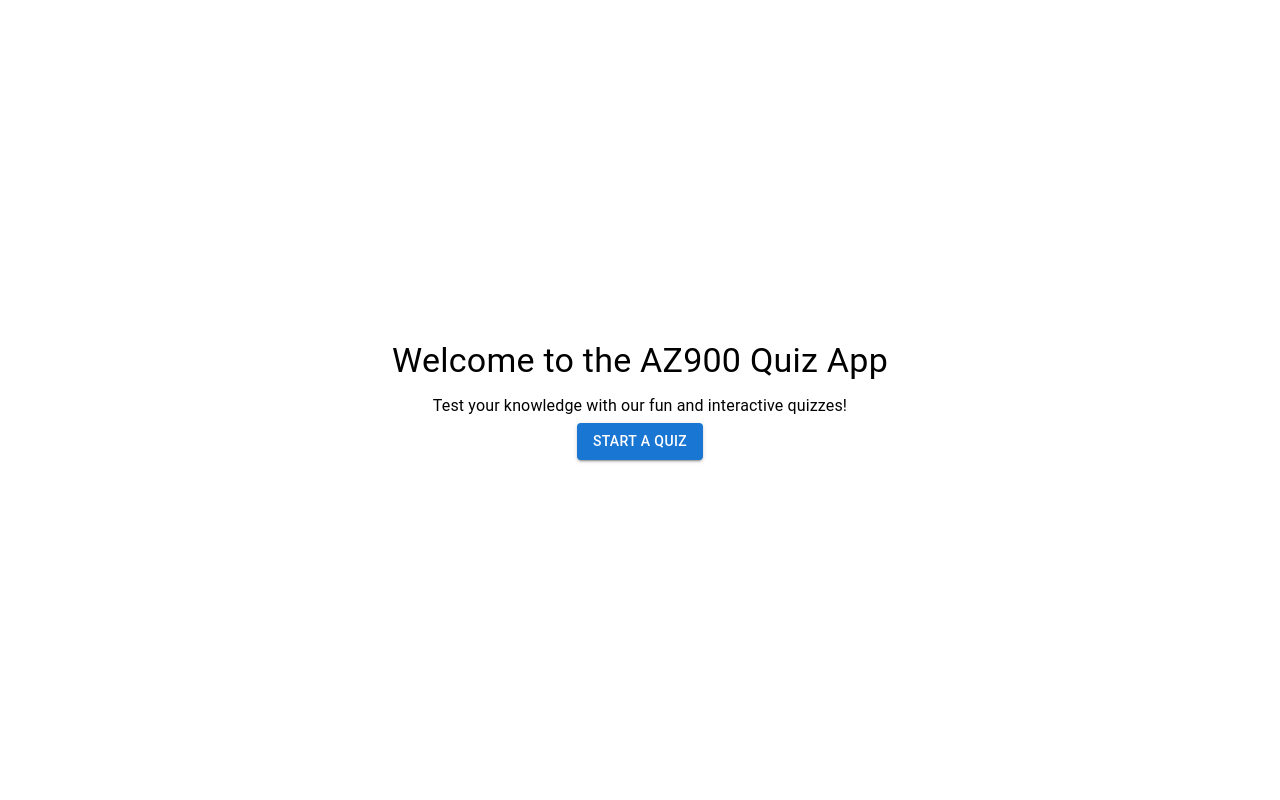
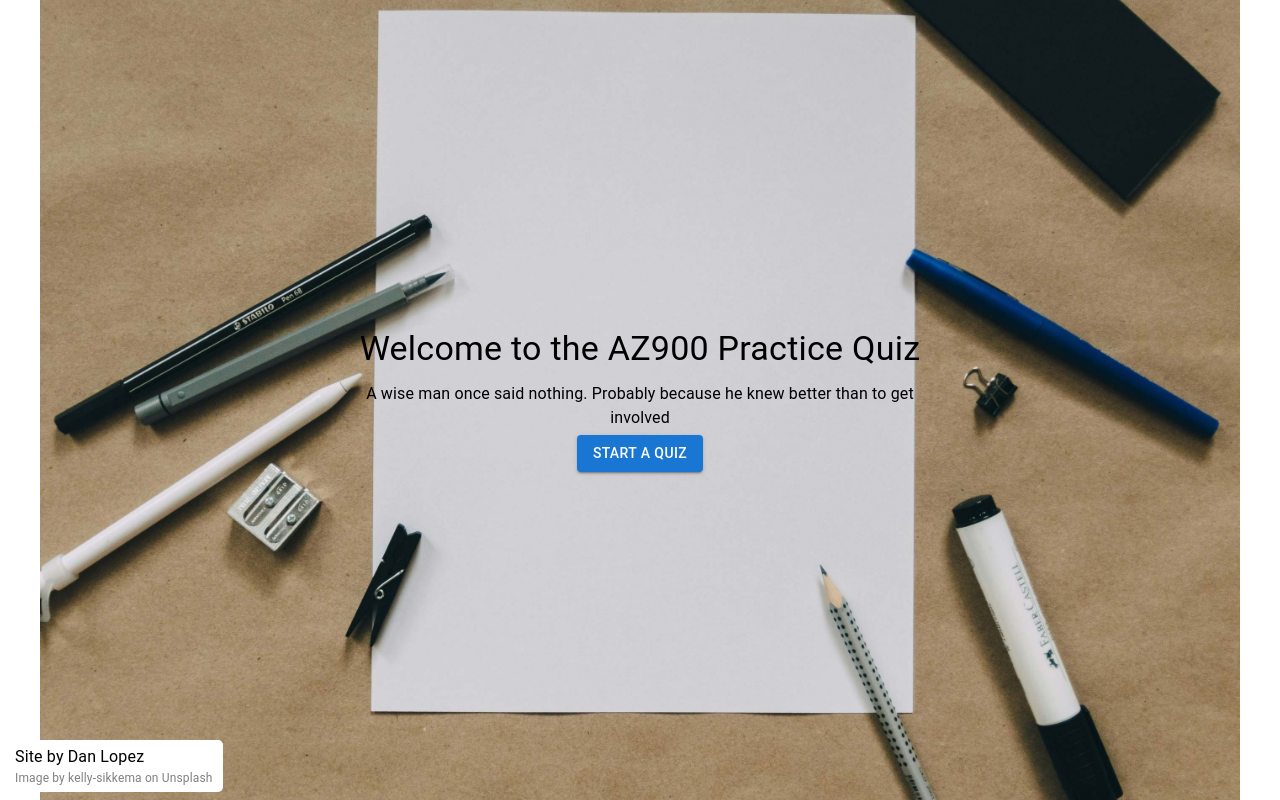
Before and after one commit to TheThinkPotato/AZ900-Quiz, a React (Create React App) app: page / in a window 1280 px wide. Built offline with nearby package versions, Linux system fonts and the light colour scheme.

Commit message:
Add bg image on home page and quiz setup page. Updated styling. General House cleaning

```diff
--- /dev/null
+++ b/src/Components/Attribute.tsx
@@ -0,0 +1,23 @@
+import { Typography } from "@mui/material";
+
+const Attribute = () => {
+  return (
+    <div style={{ position: "absolute", bottom: "2px", left: "5px" }}>
+      <Typography
+        gutterBottom
+        sx={{
+          backgroundColor: "white",
+          padding: "5px 10px 5px 10px",
+          borderRadius: "5px",
+        }}
+      >
+        Site by Dan Lopez
+        <div style={{ fontSize: "12px", color: "gray" }}>
+          Image by kelly-sikkema on Unsplash
+        </div>
+      </Typography>
+    </div>
+  );
+};
+
+export default Attribute;
--- a/src/Components/QuizQuestion.tsx
+++ b/src/Components/QuizQuestion.tsx
@@ -76,6 +76,7 @@ const QuizQuestion = ({
         minHeight: "600px",
         maxHeight: "100vh",
         height: "auto",
+        backgroundColor: "rgba(255, 255, 255)",
       }}
     >
       <article style={{ display: "flex", flexDirection: "column", flex: 1, marginInline: "1%",         overflowY: "auto", }}>
--- a/src/Pages/Home.tsx
+++ b/src/Pages/Home.tsx
@@ -1,25 +1,56 @@
-import React from 'react';
-import { Container, Typography, Button } from '@mui/material';
-import { useNavigate } from 'react-router-dom';
+import React from "react";
+import { Container, Typography, Button } from "@mui/material";
+import { useNavigate } from "react-router-dom";
+import Attribute from "../Components/Attribute";
 
-const Home: React.FC = () => {
+const Home = () => {
   const navigate = useNavigate();
 
   const handleStartQuiz = () => {
-    navigate('/setup-quiz');
+    navigate("/setup-quiz");
   };
 
+  const randomQuizQuotes = [
+    'Knowledge is knowing a tomato is a fruit; wisdom is not putting it in a fruit salad" — Miles Kington',
+    "A wise man once said nothing. Probably because he knew better than to get involved",
+
+    "I came for the quiz, stayed for the glory, and left with random facts I’ll never use again… until the next quiz!",
+    "Winning a quiz doesn’t mean I know everything… it just means I guessed better than everyone else.",
+    "I’m not a quiz whiz, but I know enough to know I’m not a quiz whiz.",
+    "The best part about winning a quiz? Discovering that all those useless facts I hoarded actually have a purpose.",
+    "I thought I was just learning random trivia… turns out I was secretly training to become the ultimate quiz champion",
+    "A quiz win today, eternal random-fact superiority tomorrow.",
+    "Quiz victories are like Wi-Fi passwords — once you have them, you suddenly feel smarter than everyone else.",
+  ];
+
   return (
-    <Container sx={{ display: 'flex', flexDirection: 'column', alignItems: 'center', justifyContent: 'center', height: '100vh' }}>
+    <Container
+      sx={{
+        display: "flex",
+        flexDirection: "column",
+        alignItems: "center",
+        justifyContent: "center",
+        height: "100vh",
+        backgroundImage: 'url("/assets/bg.jpg")',
+        backgroundSize: "cover",
+        backgroundPosition: "center",
+      }}
+    >
       <Typography variant="h4" gutterBottom>
-        Welcome to the AZ900 Quiz App
+        Welcome to the AZ900 Practice Quiz
       </Typography>
-      <Typography variant="body1" gutterBottom>
-        Test your knowledge with our fun and interactive quizzes!
+      <Typography
+        variant="body1"
+        gutterBottom
+        sx={{ maxWidth: "550px", textAlign: "center" }}
+      >
+        {randomQuizQuotes[Math.floor(Math.random() * randomQuizQuotes.length)]}
       </Typography>
       <Button variant="contained" color="primary" onClick={handleStartQuiz}>
         Start A Quiz
       </Button>
+
+      <Attribute />
     </Container>
   );
 };
--- a/src/Pages/Quiz.tsx
+++ b/src/Pages/Quiz.tsx
@@ -73,10 +73,9 @@ const Quiz = () => {
         flexDirection: "column",
         height: "100vh",
         maxWidth: "1000px",
-        marginTop: "20px",
       }}
     >
-      <Typography variant="h4" gutterBottom>
+      <Typography variant="h4" gutterBottom sx={{ marginTop: "20px" }}>
         AZ900 Quiz Practice
       </Typography>
       {!showResults ? (
--- a/src/SetupQuiz.tsx
+++ b/src/Pages/SetupQuiz.tsx
@@ -10,10 +10,12 @@ import {
   Radio,
   TextField,
   Checkbox,
+  Tooltip,
 } from "@mui/material";
 import { useNavigate } from "react-router-dom";
+import Attribute from "../Components/Attribute";
 
-const SetupQuiz: React.FC = () => {
+const SetupQuiz = () => {
   const [questionOrder, setQuestionOrder] = useState("random");
   const [numberOfQuestions, setNumberOfQuestions] = useState(10);
   const [startingQuestionNumber, setStartingQuestionNumber] = useState(0);
@@ -42,9 +44,18 @@ const SetupQuiz: React.FC = () => {
         alignItems: "center",
         justifyContent: "center",
         height: "100vh",
+        backgroundImage: 'url("/assets/bg.jpg")',
+        backgroundSize: "cover",
+        backgroundPosition: "center",
       }}
     >
-      <div style={{ border: "1px solid black", padding: "20px" }}>
+      <div
+        style={{
+          border: "1px solid black",
+          padding: "20px",
+          backgroundColor: "rgba(255, 255, 255, 0.8)",
+        }}
+      >
         <Typography variant="h4" gutterBottom>
           Setup Quiz
         </Typography>
@@ -54,16 +65,26 @@ const SetupQuiz: React.FC = () => {
             value={questionOrder}
             onChange={(e) => setQuestionOrder(e.target.value)}
           >
+            <Tooltip
+              title="Questions will be in the order from the database."
+              placement="right"
+            >
               <FormControlLabel
                 value="sequential"
                 control={<Radio />}
                 label="Sequential"
               />
+            </Tooltip>
+            <Tooltip
+              title="Questions will be in random order."
+              placement="right"
+            >
               <FormControlLabel
                 value="random"
                 control={<Radio />}
                 label="Random"
               />
+            </Tooltip>
           </RadioGroup>
         </FormControl>
         {questionOrder === "sequential" && (
@@ -114,6 +135,7 @@ const SetupQuiz: React.FC = () => {
           </Button>
         </div>
       </div>
+      <Attribute />
     </Container>
   );
 };
--- a/src/index.tsx
+++ b/src/index.tsx
@@ -1,7 +1,7 @@
 import React from 'react';
 import ReactDOM from 'react-dom/client';
 import './index.css';
-import SetupQuiz from './SetupQuiz';
+import SetupQuiz from './Pages/SetupQuiz';
 import { BrowserRouter as Router, Routes, Route } from 'react-router-dom';
 import reportWebVitals from './reportWebVitals';
 import Home from './Pages/Home';
```
Also changed, not shown: public/Assets/bg.jpg (added). Lines whose indentation alone changed are shown as unchanged.
